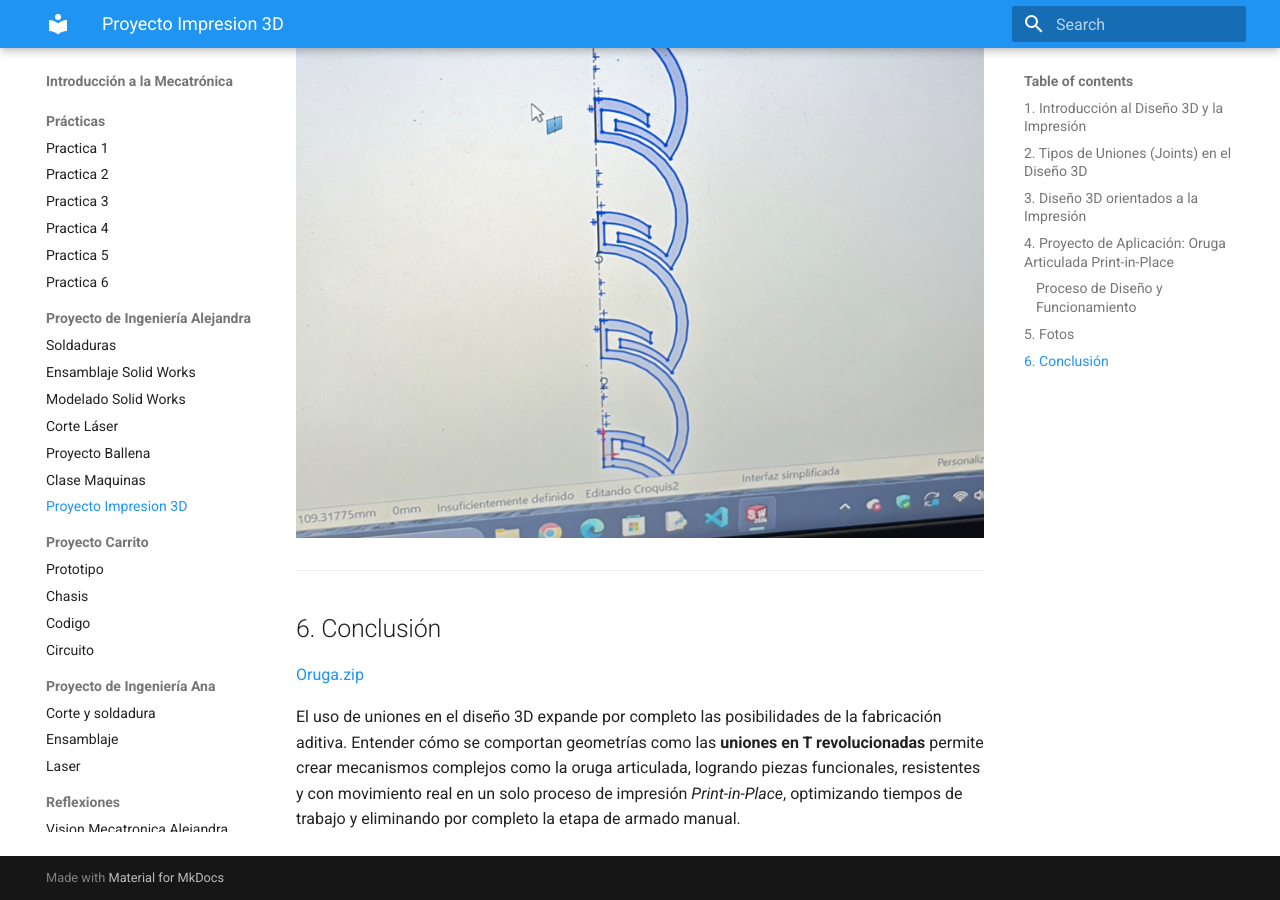
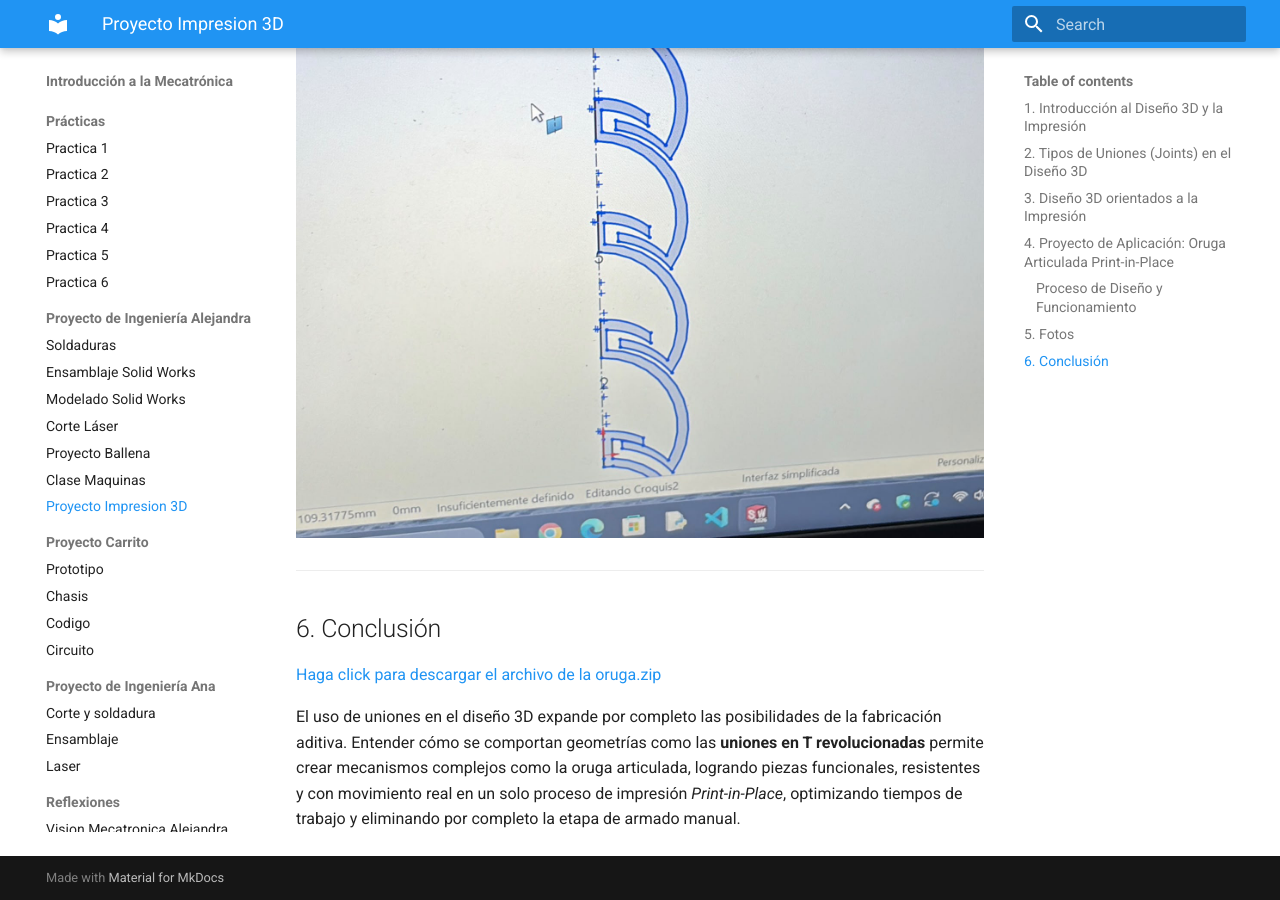
Before and after one commit to alejandraab08/Intro-Mecatronica, an MkDocs documentation site: the page built from docs/Proyecto de Ingenería Alejandra/ProyectoImpresión3D.md, in a window 1280 px wide and 900 px high, scrolled down 3818 px. Built offline with MkDocs 1.6.1 and Material for MkDocs 9.7.7, drawn with Linux system fonts in a browser that asks for light colours.

Commit message:
allskala

```diff
--- a/docs/Proyecto de Ingenería Alejandra/ProyectoImpresión3D.md
+++ b/docs/Proyecto de Ingenería Alejandra/ProyectoImpresión3D.md
@@ -58,7 +58,7 @@ Como proyecto principal de la práctica, se diseñó y fabricó una **oruga arti
 ## 6. Conclusión
 
 
-[Oruga.zip](../imagenes/ORUGA.zip)
+[Haga click para descargar el archivo de la oruga.zip](../imagenes/ORUGA.zip)
 
 
 El uso de uniones en el diseño 3D expande por completo las posibilidades de la fabricación aditiva. Entender cómo se comportan geometrías como las **uniones en T revolucionadas** permite crear mecanismos complejos como la oruga articulada, logrando piezas funcionales, resistentes y con movimiento real en un solo proceso de impresión *Print-in-Place*, optimizando tiempos de trabajo y eliminando por completo la etapa de armado manual.
```
